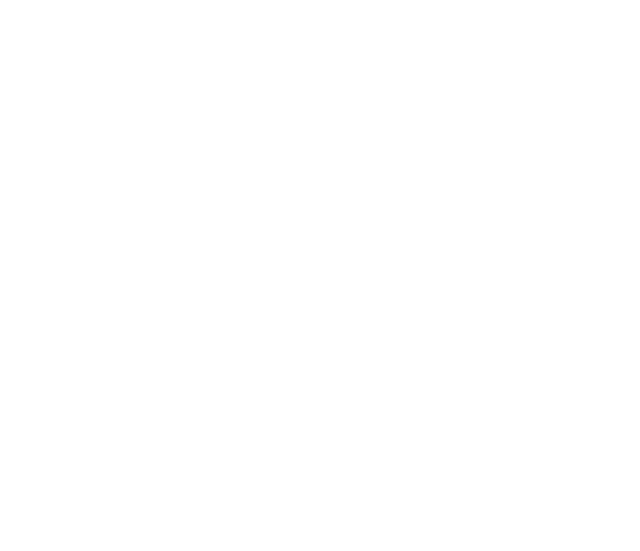
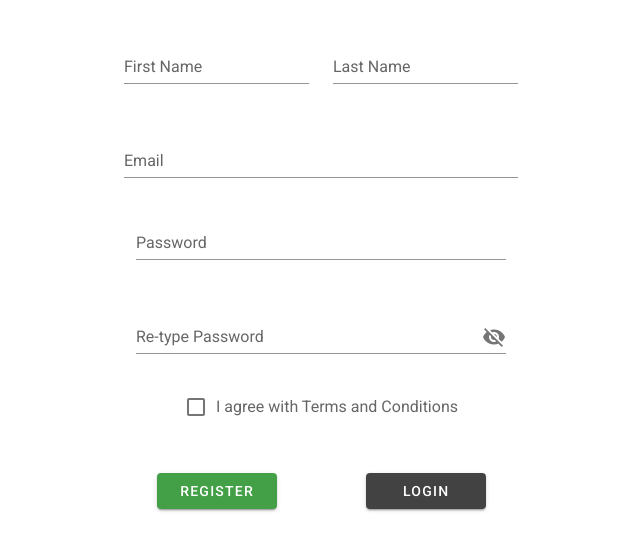
Before and after one commit to Wesley-Ryan/employee_directory, a Vue app: page /register in a window 1280 px wide. Shown: the part 189-740 px from the top of the page, without its empty margins (319-959 px from the left). Built offline with nearby package versions, Linux system fonts and the light colour scheme.

Commit message:
added registration form back

```diff
--- a/src/router/index.js
+++ b/src/router/index.js
@@ -1,7 +1,7 @@
 import Vue from "vue";
 import VueRouter from "vue-router";
 import LoginForm from "../views/LoginForm.vue";
-
+import RegistrationForm from "../views/RegistrationForm.vue";
 Vue.use(VueRouter);
 
 const routes = [
@@ -9,6 +9,11 @@
     path: "/",
     name: "Login",
     component: LoginForm,
+  },
+  {
+    path: "/register",
+    name: "Sign Up",
+    component: RegistrationForm,
   },
   {
     path: "/about",
--- /dev/null
+++ b/src/views/RegistrationForm.vue
@@ -0,0 +1,156 @@
+<template>
+  <v-container fluid class="mx-auto mt-8" id="form-card">
+    <v-row justify="center" align="center" class="row">
+      <v-col class="text-center">
+        <v-img :src="require('../assets/Logo.jpeg')" contain height="180" />
+
+        <v-form ref="form" class="px-4" v-model="valid" lazy-validation>
+          <v-row justify="center" align="center" class="row">
+            <v-col>
+              <v-text-field
+                v-model="firstname"
+                :rules="nameRules"
+                label="First Name"
+                required
+              ></v-text-field>
+            </v-col>
+            <v-col>
+              <v-text-field
+                v-model="lastname"
+                :rules="nameRules"
+                label="Last Name"
+                required
+              ></v-text-field>
+            </v-col>
+          </v-row>
+
+          <v-row justify="center" align="center" class="row">
+            <v-col justfiy="center">
+              <v-text-field
+                v-model="email"
+                :rules="emailRules"
+                label="Email"
+                required
+              ></v-text-field>
+            </v-col>
+          </v-row>
+          <v-col>
+            <v-text-field
+              v-model="password"
+              :type="showPassword ? 'text' : 'password'"
+              :rules="passwordRules"
+              label="Password"
+              required
+            ></v-text-field>
+          </v-col>
+          <v-col>
+            <v-text-field
+              v-model="confirm_password"
+              :rules="[password === confirm_password || 'Password must match']"
+              :type="showPassword ? 'text' : 'password'"
+              label="Re-type Password"
+              required
+              :append-icon="showPassword ? 'mdi-eye' : 'mdi-eye-off'"
+              @click:append="showPassword = !showPassword"
+            ></v-text-field>
+          </v-col>
+
+          <v-row justify="center" align="center" class="row">
+            <v-checkbox
+              v-model="firstcheckbox"
+              :rules="[(v) => !!v || 'You must agree to continue!']"
+              label="I agree with Terms and Conditions"
+              required
+            ></v-checkbox>
+          </v-row>
+          <v-row justify="space-around" align="center" class="row">
+            <v-col>
+              <v-btn
+                class="green darken-1 white--text mt-5"
+                width="120"
+                @click="submitForm"
+              >
+                Register
+              </v-btn>
+            </v-col>
+            <v-col>
+              <v-btn
+                class="grey darken-3 white--text mt-5"
+                width="120"
+                @click="$router.push({ path: '/' })"
+              >
+                Login
+              </v-btn>
+            </v-col>
+          </v-row>
+        </v-form>
+      </v-col>
+    </v-row>
+  </v-container>
+</template>
+
+<script>
+export default {
+  name: "RegisterForm",
+  data: () => ({
+    firstname: "",
+    lastname: "",
+    nameRules: [
+      (v) => !!v || "Name is required",
+      (v) => (v && v.length <= 10) || "Name must be less than 10 characters",
+    ],
+    email: "",
+    emailRules: [
+      (v) => !!v || "E-mail is required",
+      (v) =>
+        /^(([^<>()[\]\\.,;:\s@']+(\.[^<>()\\[\]\\.,;:\s@']+)*)|('.+'))@((\[[0-9]{1,3}\.[0-9]{1,3}\.[0-9]{1,3}\.[0-9]{1,3}\])|(([a-zA-Z\-0-9]+\.)+[a-zA-Z]{2,}))$/.test(
+          v
+        ) || "E-mail must be valid",
+    ],
+    password: "",
+    confirm_password: "",
+    showPassword: false,
+    passwordRules: [
+      (v) => !!v || "Password is required",
+      (v) =>
+        /(?=.*\d)(?=.*[a-z])(?=.*[A-Z]).{6,}/.test(v) ||
+        "Password must contain at least lowercase letter, one number, a special character and one uppercase letter",
+      (v) => v === v || "Passwords do not match",
+    ],
+    firstcheckbox: false,
+  }),
+  methods: {
+    submitForm() {
+      const formData = {
+        first_name: this.firstname,
+        last_name: this.last_name,
+        email: this.email,
+        password: this.confirm_password,
+        login_attempts: 0,
+        title: "",
+        salary: "",
+        role: 3893,
+        department: 300, //add to form,
+        pinpoint: "",
+        active: true,
+      };
+      this.$refs.form.validate();
+      console.log(formData);
+      this.clearForm();
+    },
+    clearForm() {
+      this.$refs.form.reset();
+    },
+  },
+};
+</script>
+
+<style scoped>
+.fluid {
+  margin: 0;
+  padding: 0;
+}
+#form-card {
+  max-width: 450px;
+}
+</style>
```
